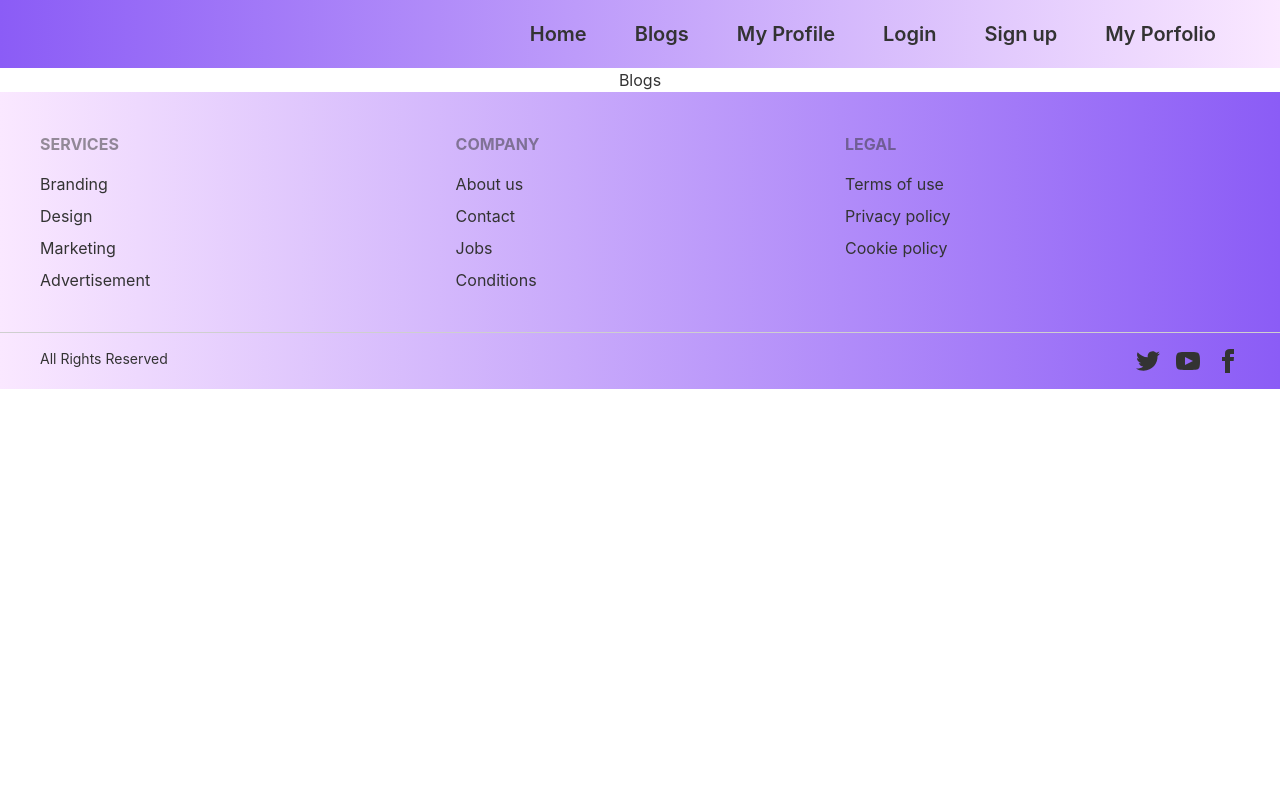
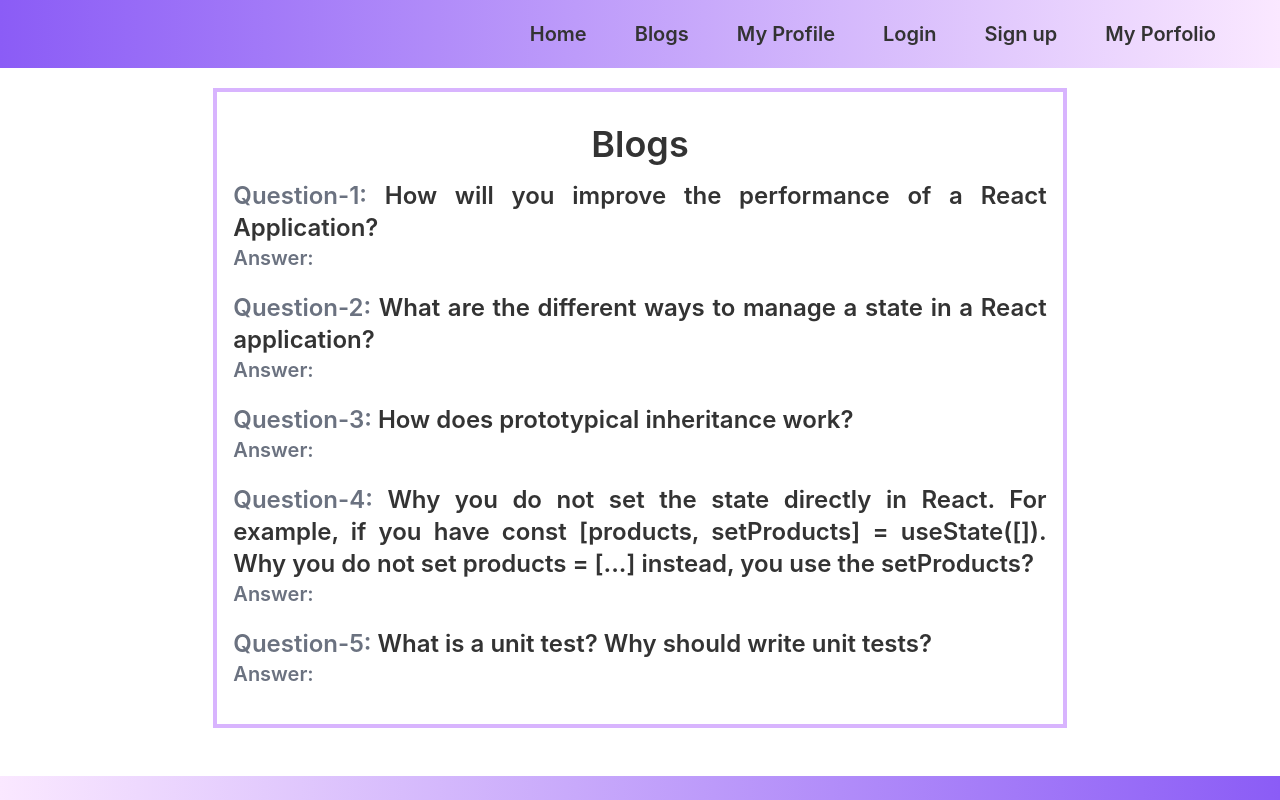
Before and after one commit to zereentabassum/manufacturer-website-client-side, a React (Create React App) app: page /blogs in a window 1280 px wide. Shown: the top 800 px of the page. Built offline with nearby package versions, Linux system fonts and the light colour scheme; no server answers.

Commit message:
computer parts added

```diff
--- a/package.json
+++ b/package.json
@@ -12,8 +12,10 @@
     "react-dom": "^18.1.0",
     "react-firebase-hooks": "^5.0.3",
     "react-hook-form": "^7.31.2",
+    "react-icons": "^4.3.1",
     "react-router-dom": "^6.3.0",
     "react-scripts": "5.0.1",
+    "react-toastify": "^9.0.1",
     "web-vitals": "^2.1.4"
   },
   "scripts": {
--- a/src/App.js
+++ b/src/App.js
@@ -10,6 +10,8 @@ import MyPortfolio from './Pages/MyPortfolio/MyPortfolio';
 import Header from './Pages/Shared/Header/Header';
 import NotFound from './Pages/NotFound/NotFound';
 import Footer from './Pages/Shared/Footer/Footer';
+import RequireAuth from './Pages/Login/RequireAuth';
+import Purchase from './Pages/Purchase/Purchase';
 
 function App() {
 
@@ -24,6 +26,10 @@ function App() {
     <Route path='signup' element={<Signup></Signup>}></Route>
     <Route path='myprofile' element={<MyProfile></MyProfile>}></Route>
     <Route path='myportfolio' element={<MyPortfolio></MyPortfolio>}></Route>
+    <Route path='purchase' element={<RequireAuth>
+      <Purchase></Purchase>
+    </RequireAuth>}></Route>
+
     <Route path='*' element={<NotFound></NotFound>}></Route>
     </Routes>
     <Footer></Footer>
--- a/src/Pages/Blogs/Blogs.js
+++ b/src/Pages/Blogs/Blogs.js
@@ -2,8 +2,20 @@ import React from 'react';
 
 const Blogs = () => {
     return (
-        <div>
-            <h1>Blogs</h1>
+        <div className='font-semibold mt-5 mb-12 border-4 border-purple-300 w-4/6 mx-auto p-4'>
+            <h1 className='text-4xl py-4'>Blogs</h1>
+            <div className='text-justify'>
+              <h4 className='text-2xl'><span className='text-gray-500 text-2xl'>Question-1: </span>  How will you improve the performance of a React Application?</h4>
+              <h6 className='pb-5'><span className='text-gray-500 text-xl pb-3'>Answer: </span>  </h6>
+              <h4 className='text-2xl'><span className='text-gray-500 text-2xl'>Question-2: </span>  What are the different ways to manage a state in a React application?</h4>
+              <h6 className='pb-5'><span className='text-gray-500 text-xl pb-3'>Answer: </span>  </h6>
+              <h4 className='text-2xl'><span className='text-gray-500 text-2xl'>Question-3: </span>  How does prototypical inheritance work?</h4>
+              <h6 className='pb-5'><span className='text-gray-500 text-xl pb-3'>Answer: </span>  </h6>
+              <h4 className='text-2xl'><span className='text-gray-500 text-2xl'>Question-4: </span>  Why you do not set the state directly in React. For example, if you have const [products, setProducts] = useState([]). Why you do not set products = [...] instead, you use the setProducts?</h4>
+              <h6 className='pb-5'><span className='text-gray-500 text-xl pb-3'>Answer: </span>  </h6>
+              <h4 className='text-2xl'><span className='text-gray-500 text-2xl'>Question-5: </span>  What is a unit test? Why should write unit tests?</h4>
+              <h6 className='pb-5'><span className='text-gray-500 text-xl pb-3'>Answer: </span>  </h6>
+            </div>
         </div>
     );
 };
--- /dev/null
+++ b/src/Pages/Home/Part.css
@@ -0,0 +1,4 @@
+.part-img img {
+    width: 270px;
+    height: 190px;
+}
--- /dev/null
+++ b/src/Pages/Home/Part.js
@@ -0,0 +1,31 @@
+import React from 'react';
+import './Part.css';
+
+const Part = ({ part }) => {
+    const {name, img, price, body, minQuantity, availableQuantity} = part;
+
+    return (
+        <div>
+            <div class="card w-96 bg-purple-300 hover:bg-white hover:border-4 shadow-xl hover:border-purple-300">
+            <figure class="px-10 pt-10 part-img">
+                <img className='' src={img} alt="Shoes" class="rounded-xl" />
+            </figure>
+            <div class="card-body items-center text-left font-semibold ">
+                <div className='text-justify'>
+                <h2 className='card-title text-2xl'>{name}</h2>
+                <h6>{body}</h6>
+                <h5> <span className='text-gray-500'> Price:</span> ${price}</h5>
+                <h6><span className='text-gray-500'>Minimum Order Quantity:</span> {minQuantity} </h6>
+                <h6><span className='text-gray-500'>Available Quantity:</span> {availableQuantity} </h6>
+                </div>
+                <div class="card-actions">
+                <button class="btn bg-gradient-to-r from-accent to-primary text-white px-9 ">Purchase</button>
+
+                </div>
+            </div>
+            </div>
+        </div>
+    );
+};
+
+export default Part;
--- /dev/null
+++ b/src/Pages/Home/Parts.css
@@ -0,0 +1,6 @@
+.parts{
+    /* background-image: url('https://wallpapercave.com/wp/aSJlW35.jpg');
+    background-repeat: no-repeat;
+    background-size: cover; */
+
+}
--- a/src/Pages/Home/Parts.js
+++ b/src/Pages/Home/Parts.js
@@ -1,9 +1,25 @@
-import React from 'react';
+import React, { useEffect, useState } from 'react';
+import Part from './Part';
+import './Parts.css';
 
 const Parts = () => {
+    const [parts, setParts] = useState([]);
+
+    useEffect(()=>{
+        fetch('http://localhost:5000/parts')
+        .then(res=> res.json())
+        .then(data=> setParts(data));
+    } ,[])
     return (
-        <div>
-            <h1>Computer Parts</h1>
+        <div className='pt-28 parts bg-gradient-to-r from-purple-100 to-neutral pb-10'>
+            <h1 className='text-5xl font-mono pb-7'>Computer Parts</h1>
+            <div className='grid lg:grid-cols-3 grid-cols-1 gap-10 mx-8'>
+            {
+
+                    parts.map(part=> <Part part={part}></Part>)
+
+            }
+            </div>
         </div>
     );
 };
--- a/src/Pages/Login/Login.js
+++ b/src/Pages/Login/Login.js
@@ -5,6 +5,9 @@ import { useSignInWithEmailAndPassword } from 'react-firebase-hooks/auth';
 import auth from '../../firebase.config';
 import Loading from '../Shared/Loading';
 import { Link, useLocation, useNavigate } from 'react-router-dom';
+import { ToastContainer, toast } from 'react-toastify';
+
+import 'react-toastify/dist/ReactToastify.css';
 
 const Login = () => {
     const [
--- a/src/Pages/Login/Signup.js
+++ b/src/Pages/Login/Signup.js
@@ -6,6 +6,9 @@ import auth from '../../firebase.config';
 import Loading from '../Shared/Loading';
 import { Link, useNavigate } from 'react-router-dom';
 import { useUpdateProfile } from 'react-firebase-hooks/auth';
+import { ToastContainer, toast } from 'react-toastify';
+
+import 'react-toastify/dist/ReactToastify.css';
 
 
 const Signup = () => {
```
Also changed, not shown: 1 other file (tests, documents, lock files or other folders).
